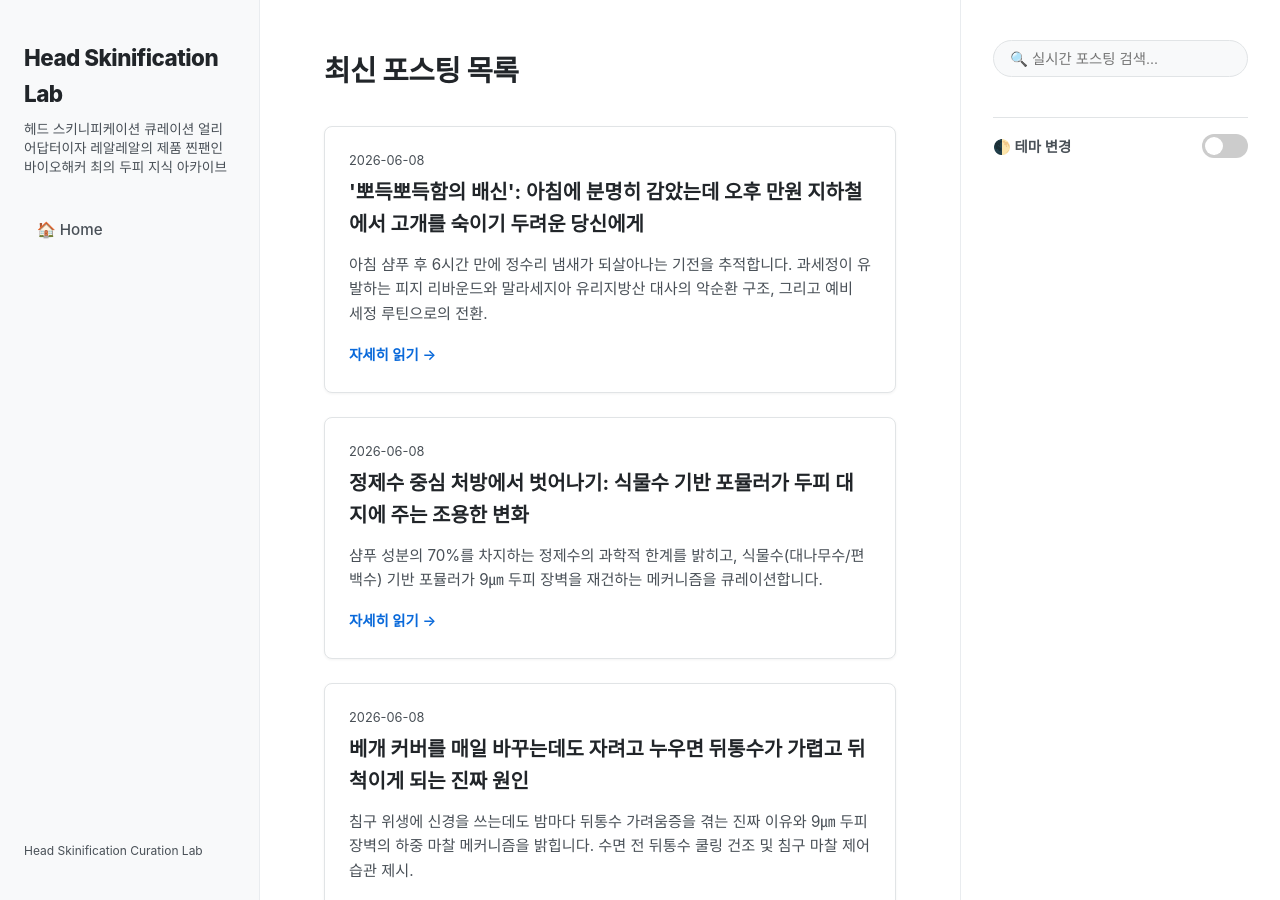
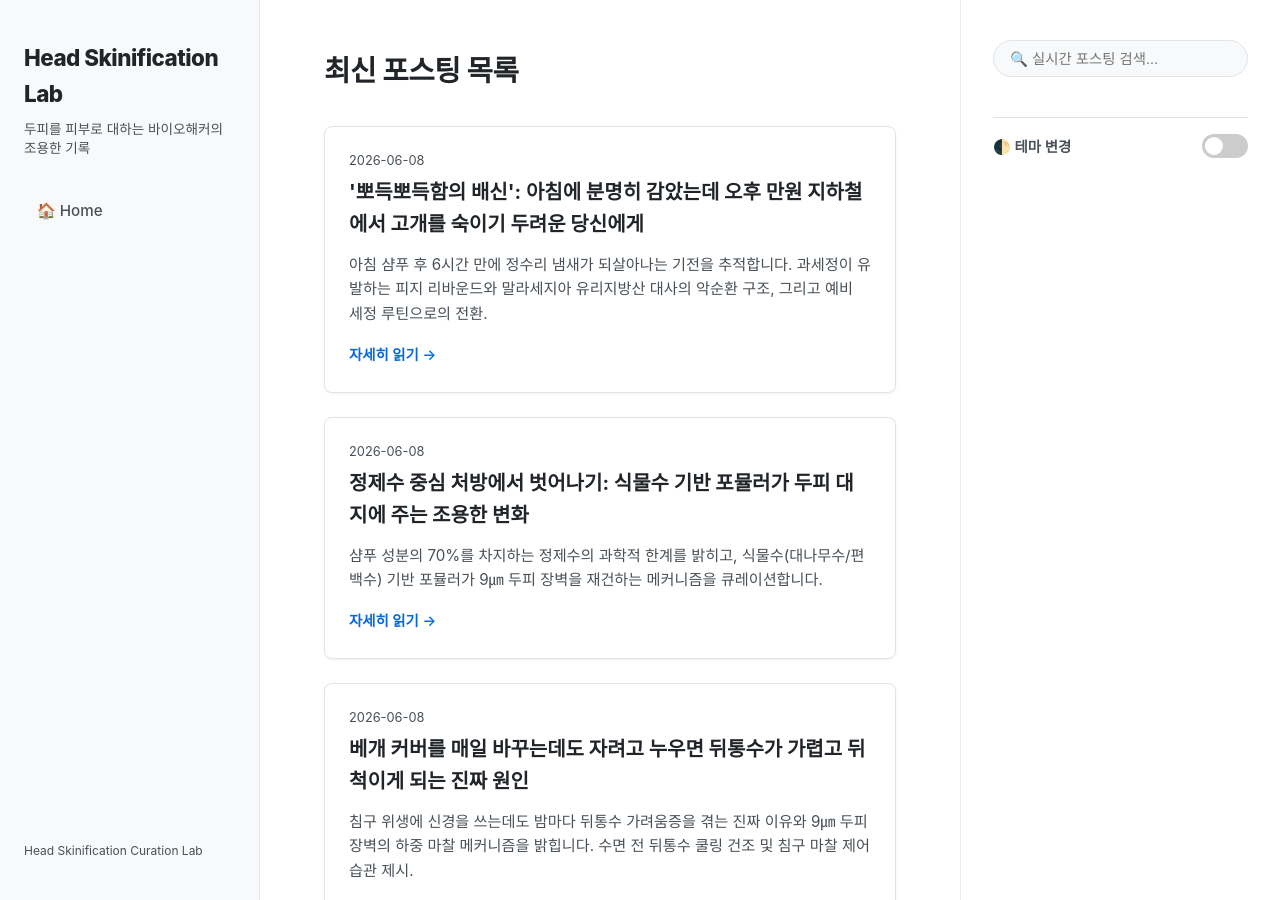
Before and after one commit to dailybreadeth-sketch/rlrl-blog, a Jekyll site: the page built from index.html, in a window 1280 px wide and 900 px high. Built offline with Jekyll 4.4.1, drawn with Linux system fonts in a browser that asks for light colours.

Commit message:
Chore: update blog description

```diff
--- a/_config.yml
+++ b/_config.yml
@@ -1,5 +1,5 @@
 title: Head Skinification Lab
-description: "헤드 스키니피케이션 큐레이션 얼리어답터이자 레알레알의 제품 찐팬인 바이오해커 최의 두피 지식 아카이브"
+description: "두피를 피부로 대하는 바이오해커의 조용한 기록"
 url: "https://dailybreadeth-sketch.github.io"
 baseurl: "/rlrl-blog"
 
```
